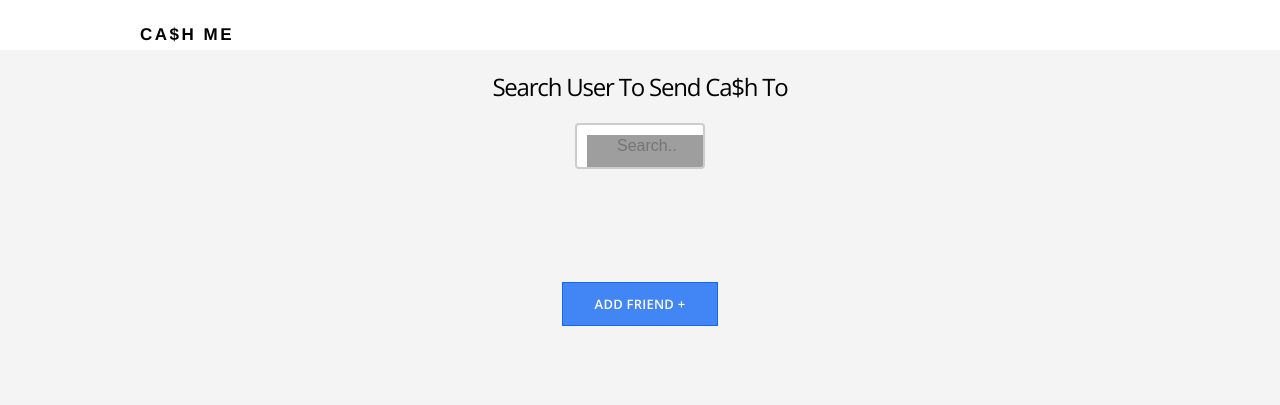
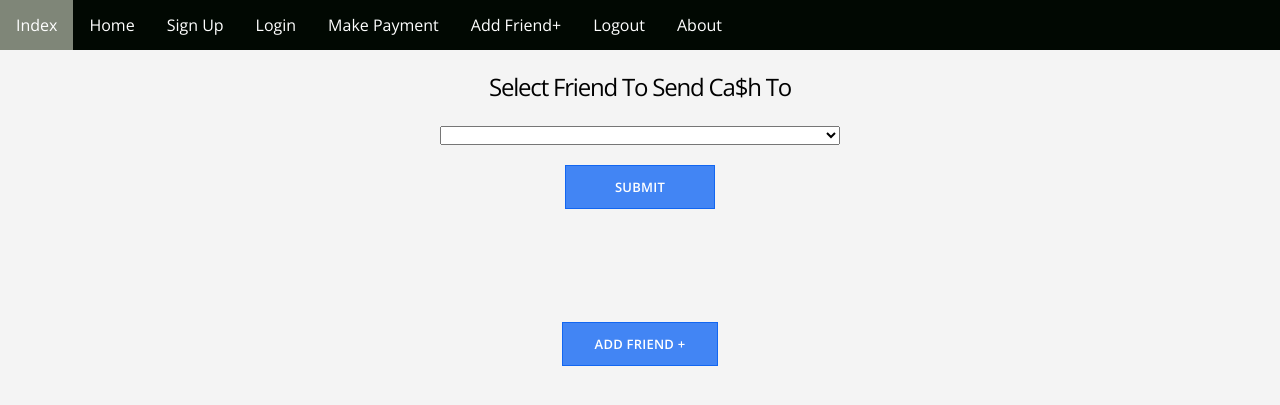
Before and after one commit to mohammedsayed/CashMeFinal, a Flask app: page /search in a window 1280 px wide. Shown: the top 405 px of the page. Run offline with Flask 2, Linux system fonts and the light colour scheme; a user stored in the database is signed in; data comes from the database, SQL or seed files in the repository; both versions use the stored data as it was after the commit; grey boxes are pictures that could not be loaded.

Commit message:
Added Payment Appearance Functionality

```diff
--- a/forms.py
+++ b/forms.py
@@ -1,5 +1,5 @@
 from flask_wtf import Form
-from wtforms import StringField,PasswordField,SubmitField
+from wtforms import StringField,PasswordField,SubmitField,FloatField
 from wtforms.validators import DataRequired,Email,Length
 
 class SignupForm(Form):
@@ -17,3 +17,9 @@ class LoginForm(Form):
 
 class AddFriend(Form):
     username = StringField('Add Friend',validators=[DataRequired("Please Enter A User You Would Like to Add")])
+
+class PaymentForm(Form):
+    paymentAmount = FloatField("Payment Amount",validators=[DataRequired("Enter Amount")])
+
+class SelectFriendForm(Form):
+    friendToPay = StringField("Select Friend",validators=[DataRequired("Select A Friend To Pay")])
--- a/models.py
+++ b/models.py
@@ -13,6 +13,7 @@ class User(db.Model):
     email = db.Column(db.String(20),unique=True)
     creditcardno = db.Column(db.String(16),unique=True)
     passwordhash = db.Column(db.String(50))
+
 
 
 
--- a/routes.py
+++ b/routes.py
@@ -1,6 +1,6 @@
-from flask import Flask, render_template,request,session,redirect,url_for
+from flask import Flask, render_template, request, session, redirect, url_for, flash
 from models import User,db,Friendship
-from forms import SignupForm,LoginForm,AddFriend
+from forms import *
 from dbsetup import app
 
 
@@ -68,13 +68,25 @@ def login():
 @app.route("/logout")
 def logout():
   session.pop('email',None)
+  flash('Thanks for joining us')
   return redirect(url_for("index"))
 
 @app.route("/search")
 def search():
   if "email" not in session:
     return redirect(url_for("login"))
-  return render_template("search.html")
+  else:
+    friendslist1 = Friendship.query.filter_by(username=session["username"]).all()
+    friendslist2 = Friendship.query.filter_by(friendUserName=session["username"])
+    strFriendList = [""]
+    for friend in friendslist1:
+      strFriendList.append(friend.friendUserName)
+    for friend in friendslist2:
+      strFriendList.append(str(friend.username))
+    form = SelectFriendForm()
+    return render_template("search.html",strFriendList=strFriendList,form=form)
+
+
 
 @app.route("/success")
 def success():
@@ -95,11 +107,37 @@ def addfriend():
         friendship = Friendship(session["username"],usertoadd.username)
         db.session.add(friendship)
         db.session.commit()
-        return redirect(url_for("success"))
+        return redirect(url_for("search"))
       else:
         return redirect(url_for("addfriend"))
   elif request.method == "GET":
     return render_template("addfriend.html", form=form)
+
+
+@app.route("/payment", methods=['GET','POST'])
+def payment():
+    if "email" not in session:
+        return redirect(url_for("login"))
+    form = PaymentForm()
+    if request.method == "POST":
+        if form.validate() == False:
+            session["userToPay"] = request.form.get('friendToPay')
+            return render_template("payment.html", form=form)
+        else:
+            amount = form.paymentAmount.data
+            friendToPay = User.query.filter_by(username=session["userToPay"]).first()
+            currentUser = User.query.filter_by(email=session["email"]).first()
+            if currentUser.balance >= float(amount):
+                currentUser.balance = currentUser.balance - float(amount)
+                friendToPay.balance = friendToPay.balance + float(amount)
+                db.session.commit()
+                flash("Payment Successful!")
+            return render_template("payment.html", form=form)
+    elif request.method == "GET":
+        return render_template("payment.html", form=form)
+
+
+
 
 
 
--- a/templates/addfriend.html
+++ b/templates/addfriend.html
@@ -44,8 +44,8 @@
         <form method="POST" action="addfriend">
             {{ form.hidden_tag() }}
 
-                <div form class="form-group" align="left">
-                    <input type="text" name="username" placeholder="Search..">
+                <div class="form-group" align="left">
+                    <input type="text" name="username" placeholder="Search Friend To Add..">
                 </div>
 
         </form>
--- a/templates/home.html
+++ b/templates/home.html
@@ -4,7 +4,8 @@
     <main class="hero-section">
         <div class="container" align="center">
 
-            <h1>Start Sending Money!</h1>
+            <p>&nbsp;</p>
+            <p>&nbsp;</p>
 
              <a href="{{ url_for('search') }}" class="btn-primary">Send Money</a>
              <a href="{{ url_for('search') }}" class="btn-secondary">Request Money</a>
--- a/templates/index.html
+++ b/templates/index.html
@@ -3,10 +3,11 @@
 
 {% block content %}
   <main class="hero-section">
+      <!--
       <div align="right">
         <a href="{{ url_for('login') }}" class="btn-primary">Login</a>
       </div>
-
+-->
     <div class="container">
       <div class="section-content">
         <h2>Ca$h Me Online, How Bout Dat</h2>
--- a/templates/layout.html
+++ b/templates/layout.html
@@ -4,13 +4,62 @@
     <link href='http://fonts.googleapis.com/css?family=Open+Sans:300,400,600' rel='stylesheet'>
     <link href="{{ url_for('static', filename='css/main.css') }}" rel="stylesheet">
   </head>
+  <style>
+    ul {
+        list-style-type: none;
+        margin: 0;
+        padding: 0;
+        overflow: hidden;
+        background-color: #010802;
+    }
+
+    li {
+        float: left;
+    }
+
+    li a {
+        display: block;
+        color: white;
+        text-align: center;
+        padding: 14px 16px;
+        text-decoration: none;
+    }
+
+    li a:hover {
+        background-color: #7f8678;
+    }
+</style>
   <body>
+    <!--
     <header>
-      <div class="container">
-        <h1 class="title">Ca$h Me</h1>
+      <div class="container" >
+          <div >
+            <h1 class="title">Ca$h Me</h1>
+          </div>
+
       </div>
     </header>
+    -->
+           {% set navigation_bar =
+           [
+                ('/', 'index', 'Index'),
+                ('home', 'home', 'Home'),
+                ('signup', 'signup', 'Sign Up'),
+                ('login', 'login', 'Login'),
+                ('search', 'search', 'Make Payment'),
+                ('addfriend', 'addfriend', 'Add Friend+'),
+                ('logout', 'logout', 'Logout'),
+                ('about', 'about', 'About')
+            ] -%}
+        {% set active_page = active_page|default('index') -%}
 
+        <ul id="navigation">
+            {% for href, id, caption in navigation_bar %}
+              <li {% if id == active_page %} class="active" {% endif %}>
+                  <a href="{{ href|e }}">{{ caption|e }}</a>
+              </li>
+            {% endfor %}
+        </ul>
     {% block content %}
     {% endblock %}
 
--- a/templates/search.html
+++ b/templates/search.html
@@ -43,24 +43,75 @@
               {
                  margin-bottom: 3cm;
               }
+              .vertical-menu
+                {
+                    width: 400px; /* Set a width if you like */
+                }
+
+                .vertical-menu a
+                {
+                    background-color: #eee; /* Grey background color */
+                    color: black; /* Black text color */
+                    display: block; /* Make the links appear below each other */
+                    padding: 12px; /* Add some padding */
+                    text-decoration: none; /* Remove underline from links */
+                }
+
+                .vertical-menu a:hover
+                {
+                    background-color: #ccc; /* Dark grey background on mouse-over */
+                }
+
+                .vertical-menu a.active
+                {
+                    background-color: #2fcaff; /* Add a green color to the "active/current" link */
+                    color: white;
+                }
+                #submit
+                {
+                  background: #4285f4;
+                  border: 1px solid #1266f1;
+                  color: #ffffff;
+                  font-family: 'Open Sans', sans-serif;
+                  font-size: 13px;
+                  font-weight: 600;
+                  letter-spacing: 0.23px;
+                  padding: 12px 32px;
+                  text-align: center;
+                  text-decoration: none;
+                     width: 150px;
+                  text-transform: uppercase;
+                }
 
             </style>
 
 
             <form>
                 <div align="center">
-                    <h2>Search User To Send Ca$h To</h2>
+                    <h2>Select Friend To Send Ca$h To</h2>
                     <h2>                           </h2>
-                    <input type="text" name="search" placeholder="Search..">
                 </div>
             </form>
 
-            <p class="bottom-three"></p>
+            <!--<p class="bottom-three"></p>-->
 
-            <div class="container" align="center">
-            <a href="{{ url_for('addfriend') }}" class="btn-primary">Add Friend +</a>
-            </div>
+     <form method="POST" action="payment">
+                <div class="form-group" align="center">
+                     <select  name="friendToPay" class="vertical-menu">
+                        {% for friend in strFriendList %}
+                            <option value="{{ friend }}">{{ friend }}</option>
+                        {% endfor %}
+                    </select>
+                          <h2>                           </h2>
 
+                            <input type="submit" value="Submit" id="submit" name="submit"/>
+
+
+                    <p class="bottom-three"></p>
+
+                     <a href="{{ url_for('addfriend') }}"  class="btn-primary">Add Friend +</a>
+                </div>
+     </form>
         </div>
     </main>
 {% endblock %}
```
Also changed, not shown: templates/payment.html (added, +37 -0 lines), CashMeAppData.db.
